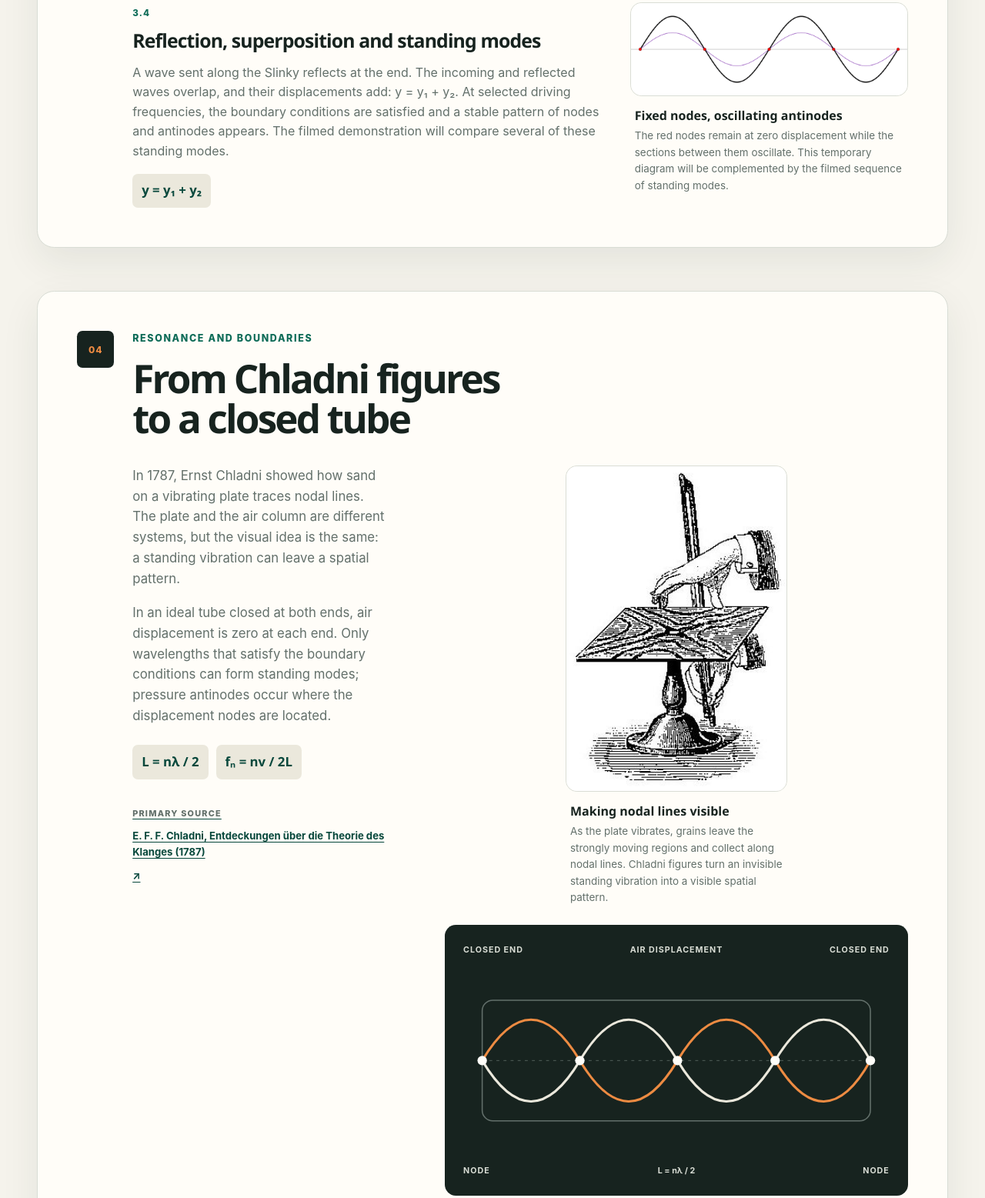
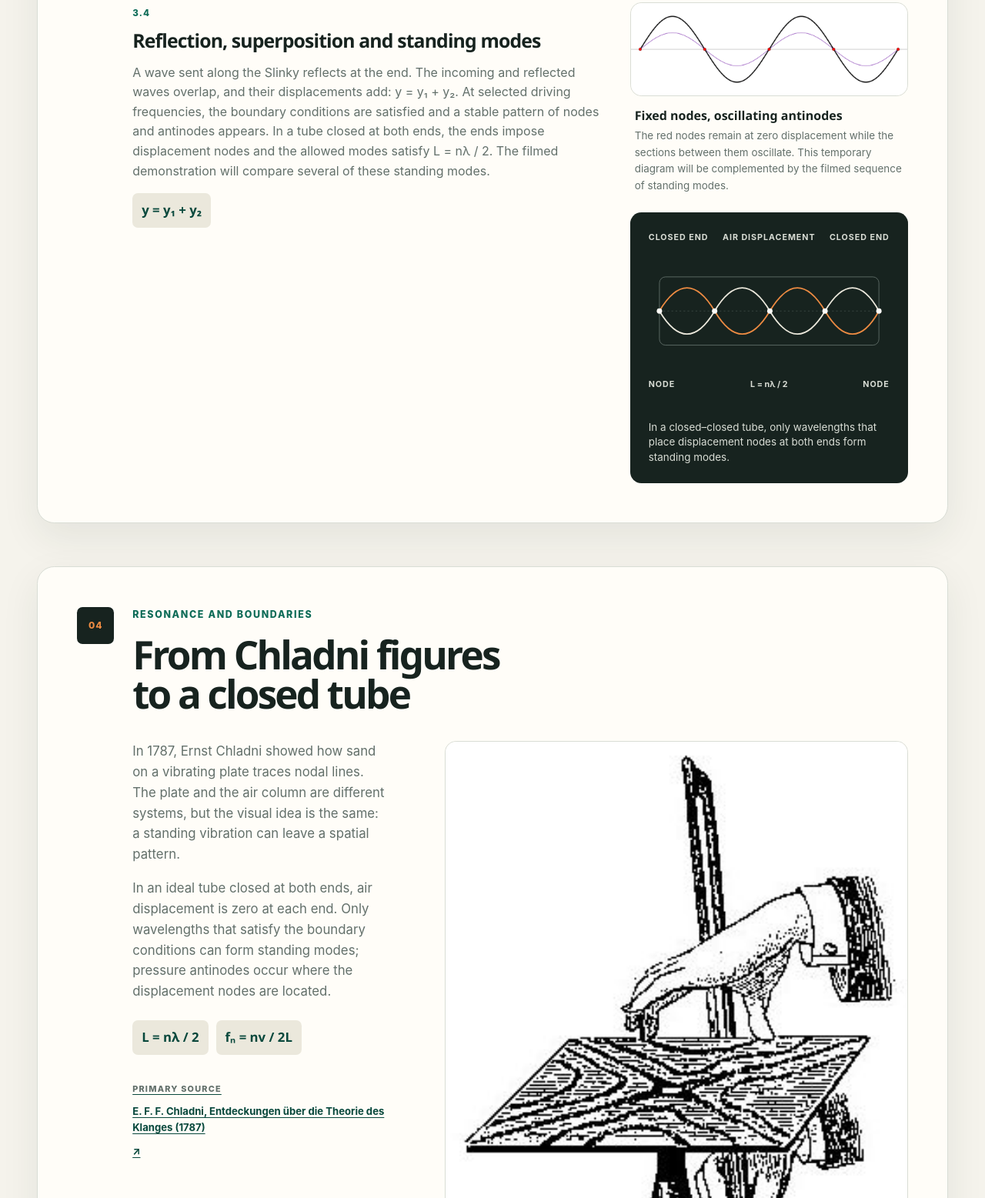
Before and after one commit to evrardjonas/science-site, an Astro site: page /science-site/scienteens-lab in a window 1280 px wide. Shown: the part 4852-6409 px from the top of the page at 77% size. Built offline with nearby package versions, Linux system fonts and the light colour scheme; Astro itself is replaced by a stand-in of ours.

Commit message:
Move standing-mode diagram into section 3.4

```diff
--- /dev/null
+++ b/src/components/StandingModeDiagram.astro
@@ -0,0 +1,40 @@
+<figure class="standing-mode">
+  <div class="wave-label">
+    <span>closed end</span>
+    <span>air displacement</span>
+    <span>closed end</span>
+  </div>
+  <svg viewBox="0 0 720 300" role="img" aria-label="Standing displacement mode in a tube closed at both ends">
+    <rect x="32" y="48" width="656" height="204" rx="18"></rect>
+    <line x1="32" y1="150" x2="688" y2="150"></line>
+    <path class="wave wave-one" d="M32 150 C87 58 142 58 197 150 S307 242 362 150 S472 58 527 150 S637 242 688 150"></path>
+    <path class="wave wave-two" d="M32 150 C87 242 142 242 197 150 S307 58 362 150 S472 242 527 150 S637 58 688 150"></path>
+    <g class="nodes">
+      <circle cx="32" cy="150" r="8"></circle>
+      <circle cx="197" cy="150" r="8"></circle>
+      <circle cx="362" cy="150" r="8"></circle>
+      <circle cx="527" cy="150" r="8"></circle>
+      <circle cx="688" cy="150" r="8"></circle>
+    </g>
+  </svg>
+  <div class="wave-label">
+    <span>node</span>
+    <span class="wave-equation">L = nλ / 2</span>
+    <span>node</span>
+  </div>
+  <figcaption>In a closed–closed tube, only wavelengths that place displacement nodes at both ends form standing modes.</figcaption>
+</figure>
+
+<style>
+  .standing-mode { display: grid; align-content: space-between; min-height: 22rem; padding: var(--space-4); margin: 0; border-radius: var(--radius-md); background: var(--color-ink); color: var(--color-surface); }
+  .wave-label { display: flex; justify-content: space-between; gap: var(--space-3); color: var(--color-line); font-size: 0.67rem; font-weight: 750; letter-spacing: 0.09em; text-transform: uppercase; }
+  .wave-equation { letter-spacing: 0; text-transform: none; }
+  svg { width: 100%; }
+  rect { fill: none; stroke: var(--color-muted); stroke-width: 2; }
+  line { stroke: var(--color-muted); stroke-dasharray: 5 7; }
+  .wave { fill: none; stroke-width: 4; }
+  .wave-one { stroke: var(--color-accent); }
+  .wave-two { stroke: var(--color-surface-strong); }
+  .nodes circle { fill: var(--color-surface); }
+  figcaption { margin-top: var(--space-3); color: var(--color-line); font-size: 0.84rem; line-height: 1.45; }
+</style>
--- a/src/content/scienteens.json
+++ b/src/content/scienteens.json
@@ -152,7 +152,7 @@
           {
             "number": "3.4",
             "title": "Reflection, superposition and standing modes",
-            "text": "A wave sent along the Slinky reflects at the end. The incoming and reflected waves overlap, and their displacements add: y = y₁ + y₂. At selected driving frequencies, the boundary conditions are satisfied and a stable pattern of nodes and antinodes appears. The filmed demonstration will compare several of these standing modes.",
+            "text": "A wave sent along the Slinky reflects at the end. The incoming and reflected waves overlap, and their displacements add: y = y₁ + y₂. At selected driving frequencies, the boundary conditions are satisfied and a stable pattern of nodes and antinodes appears. In a tube closed at both ends, the ends impose displacement nodes and the allowed modes satisfy L = nλ / 2. The filmed demonstration will compare several of these standing modes.",
             "formula": "y = y₁ + y₂",
             "media": [
               {
--- a/src/pages/scienteens-lab/index.astro
+++ b/src/pages/scienteens-lab/index.astro
@@ -1,5 +1,6 @@
 ---
 import BaseLayout from '../../layouts/BaseLayout.astro';
+import StandingModeDiagram from '../../components/StandingModeDiagram.astro';
 import WorkshopMedia from '../../components/WorkshopMedia.astro';
 import content from '../../content/scienteens.json';
 
@@ -66,7 +67,7 @@
             </div>
           </header>
 
-          <div class:list={['step-layout', { 'with-visual': step.id === 'closed-tube' || Boolean(step.media && step.media.type !== 'placeholder') }]}>
+          <div class:list={['step-layout', { 'with-visual': Boolean(step.media && step.media.type !== 'placeholder') }]}>
             <div class="step-copy">
               {step.paragraphs.map((paragraph) => <p>{paragraph}</p>)}
 
@@ -85,29 +86,7 @@
               )}
             </div>
 
-            {step.id === 'closed-tube' && (
-              <div class="visual-stack">
-                {step.media && step.media.type !== 'placeholder' && (
-                  <WorkshopMedia item={step.media} />
-                )}
-                <div class="wave-lab">
-                  <div class="wave-label"><span>closed end</span><span>air displacement</span><span>closed end</span></div>
-                  <svg viewBox="0 0 720 300" role="img" aria-label="Schematic of a standing displacement wave in a tube closed at both ends">
-                    <rect x="32" y="48" width="656" height="204" rx="18"></rect>
-                    <line x1="32" y1="150" x2="688" y2="150"></line>
-                    <path class="wave wave-one" d="M32 150 C87 58 142 58 197 150 S307 242 362 150 S472 58 527 150 S637 242 688 150"></path>
-                    <path class="wave wave-two" d="M32 150 C87 242 142 242 197 150 S307 58 362 150 S472 242 527 150 S637 58 688 150"></path>
-                    <g class="nodes">
-                      <circle cx="32" cy="150" r="8"></circle><circle cx="197" cy="150" r="8"></circle>
-                      <circle cx="362" cy="150" r="8"></circle><circle cx="527" cy="150" r="8"></circle><circle cx="688" cy="150" r="8"></circle>
-                    </g>
-                  </svg>
-                  <div class="wave-label"><span>node</span><span class="wave-equation">L = nλ / 2</span><span>node</span></div>
-                </div>
-              </div>
-            )}
-
-            {step.id !== 'closed-tube' && step.media && step.media.type !== 'placeholder' && (
+            {step.media && step.media.type !== 'placeholder' && (
               <WorkshopMedia item={step.media} />
             )}
           </div>
@@ -122,9 +101,10 @@
                     <p>{substep.text}</p>
                     {substep.formula && <code>{substep.formula}</code>}
                   </div>
-                  {substep.media.length > 0 && (
+                  {(substep.media.length > 0 || substep.number === '3.4') && (
                     <div class="substep-media">
                       {substep.media.map((item) => <WorkshopMedia item={item} />)}
+                      {substep.number === '3.4' && <StandingModeDiagram />}
                     </div>
                   )}
                 </li>
@@ -225,18 +205,6 @@
   code { display: inline-block; padding: 0.55rem 0.75rem; border-radius: var(--radius-sm); background: var(--color-surface-strong); color: var(--color-primary-dark); font-family: var(--font-display); font-size: 1.05rem; font-weight: 750; }
   .source-link { display: flex; flex-wrap: wrap; gap: var(--space-2); align-items: baseline; width: fit-content; margin-top: var(--space-5); color: var(--color-primary-dark); font-size: 0.82rem; font-weight: 700; text-underline-offset: 0.2em; }
   .source-link > span:first-child { color: var(--color-muted); font-size: 0.68rem; font-weight: 800; letter-spacing: 0.11em; text-transform: uppercase; }
-  .wave-lab { display: grid; align-content: space-between; min-height: 22rem; padding: var(--space-4); border-radius: var(--radius-md); background: var(--color-ink); color: var(--color-surface); }
-  .wave-label { display: flex; justify-content: space-between; gap: var(--space-3); color: var(--color-line); font-size: 0.67rem; font-weight: 750; letter-spacing: 0.09em; text-transform: uppercase; }
-  .visual-stack { display: grid; gap: var(--space-4); min-width: 0; }
-  .visual-stack > :global(.workshop-media) { width: min(100%, 18rem); justify-self: center; }
-  .wave-equation { letter-spacing: 0; text-transform: none; }
-  .wave-lab svg { width: 100%; }
-  .wave-lab rect { fill: none; stroke: var(--color-muted); stroke-width: 2; }
-  .wave-lab line { stroke: var(--color-muted); stroke-dasharray: 5 7; }
-  .wave { fill: none; stroke-width: 4; }
-  .wave-one { stroke: var(--color-accent); }
-  .wave-two { stroke: var(--color-surface-strong); }
-  .nodes circle { fill: var(--color-surface); }
   .substeps { display: grid; gap: var(--space-3); padding: 0; margin: var(--space-6) 0 0 calc(3rem + var(--space-4)); list-style: none; }
   .substeps li { display: grid; grid-template-columns: minmax(0, 1fr) minmax(16rem, 0.58fr); gap: var(--space-4); padding-top: var(--space-4); border-top: 1px solid var(--color-line); }
   .substep-media { display: grid; gap: var(--space-4); min-width: 0; }
@@ -271,7 +239,6 @@
     .hero-grid, .section-heading, .step-layout { grid-template-columns: 1fr; }
     .section-heading > p { margin-top: var(--space-4); }
     .step-copy, .step-layout.with-visual .step-copy, .substeps { margin-left: 0; }
-    .wave-lab { min-height: 19rem; }
     .resource-list { grid-template-columns: 1fr; }
   }
   @media (max-width: 38rem) {
```
